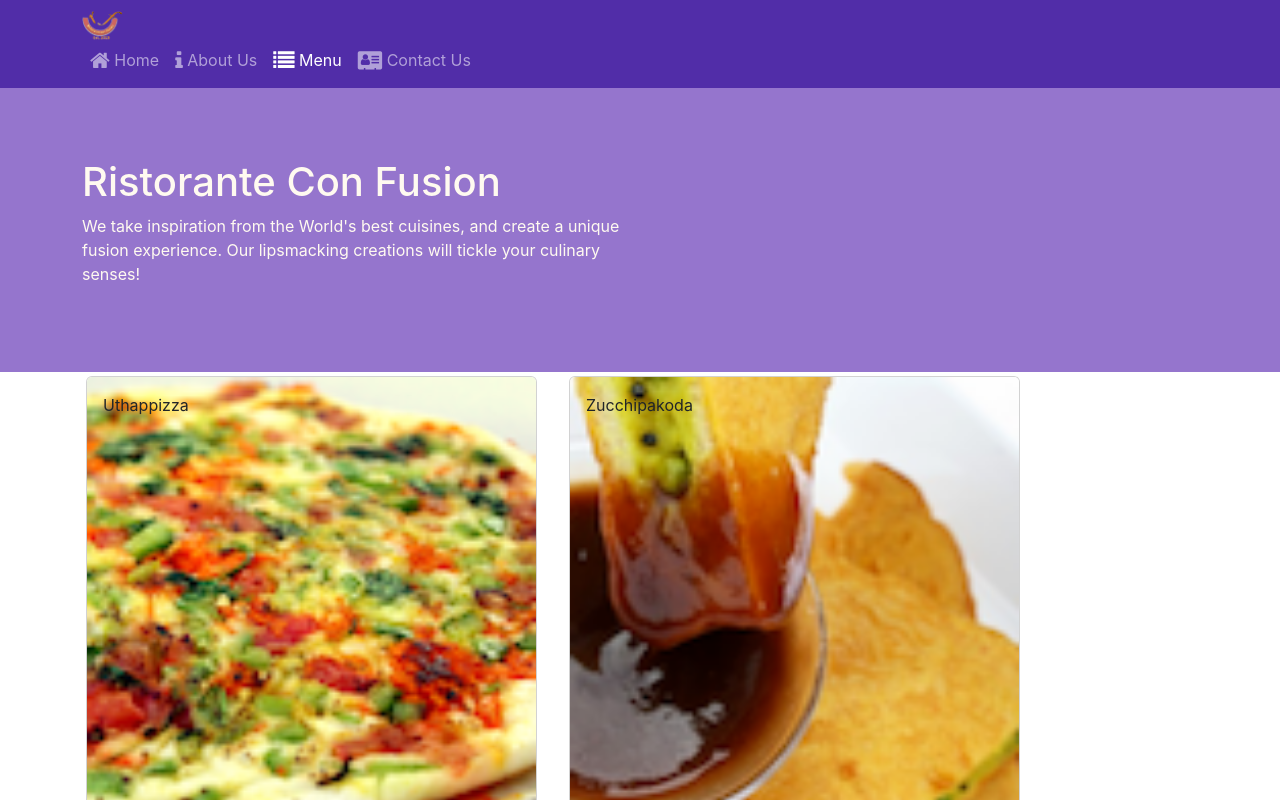
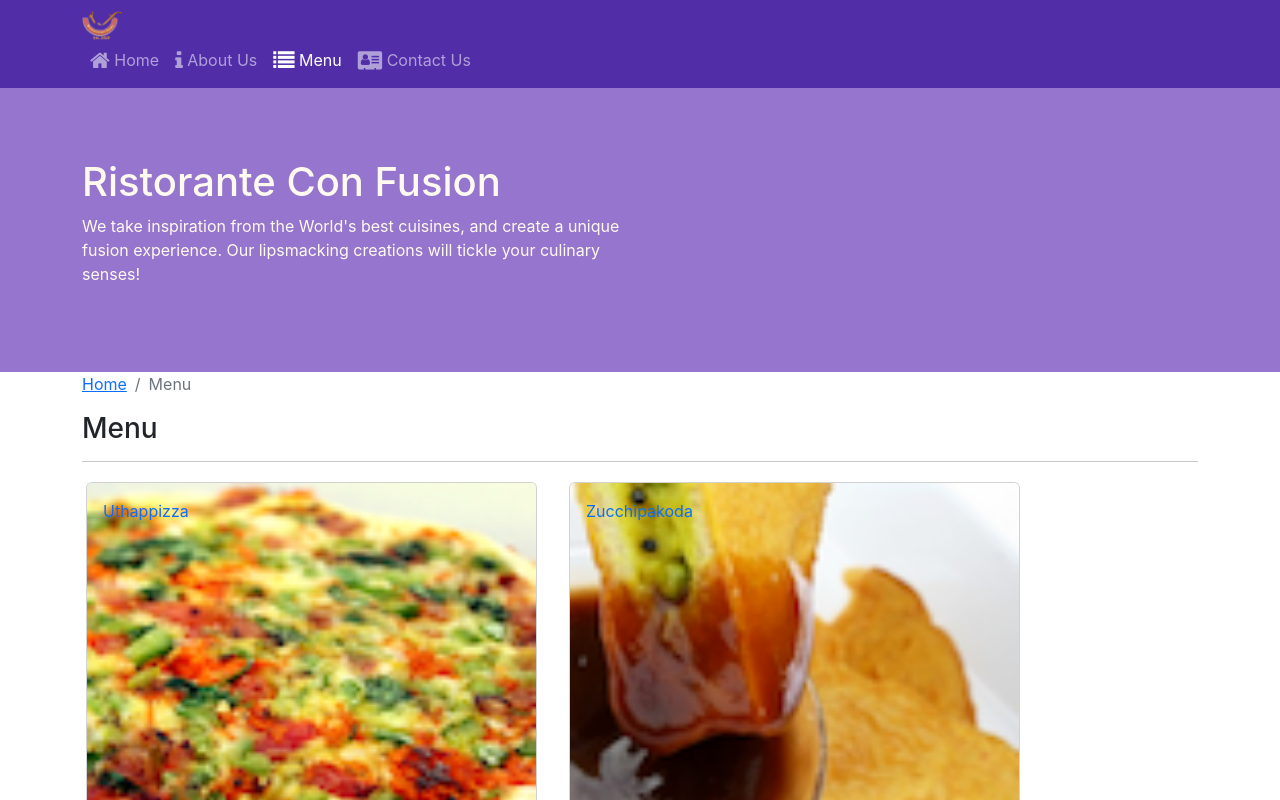
Before and after one commit to k2gutierrez/secondProyect, a React (Create React App) app: page /menu in a window 1280 px wide. Shown: the top 800 px of the page. Built offline with nearby package versions, Linux system fonts and the light colour scheme.

Commit message:
Single Page Applications Part 2

```diff
--- a/package.json
+++ b/package.json
@@ -12,7 +12,7 @@
     "react": "^18.2.0",
     "react-dom": "^18.2.0",
     "react-popper": "^2.3.0",
-    "react-router-dom": "^6.4.3",
+    "react-router-dom": "^4.2.2",
     "react-scripts": "5.0.1",
     "reactstrap": "^9.1.4",
     "web-vitals": "^2.1.4"
--- a/src/components/ContactComponent.js
+++ b/src/components/ContactComponent.js
@@ -1,8 +1,20 @@
 import React from 'react';
+import { Breadcrumb, BreadcrumbItem } from 'reactstrap';
+import { Link } from 'react-router-dom';
 
 function Contact(props) {
     return(
         <div className="container">
+            <div className='row'>
+              <Breadcrumb>
+                <BreadcrumbItem><Link to="/home"> Home</Link></BreadcrumbItem>
+                <BreadcrumbItem active>Contact Us</BreadcrumbItem>
+              </Breadcrumb>
+              <div className='col-12'>
+                <h3>Contact Us</h3>
+                <hr />
+              </div>
+            </div>
             <div className="row row-content">
                 <div className="col-12">
                 <h3>Location Information</h3>
--- a/src/components/DishdetailComponent.js
+++ b/src/components/DishdetailComponent.js
@@ -1,5 +1,6 @@
 import React from 'react';
-import { CardImg, Card, CardText, CardBody, CardTitle } from 'reactstrap';
+import { CardImg, Card, CardText, CardBody, CardTitle, Breadcrumb, BreadcrumbItem } from 'reactstrap';
+import { Link } from 'react-router-dom';
 
 
 
@@ -66,10 +67,20 @@
         }
 
         const dishItem =  <RenderDish dish = {props.dish} />
-        const dishComment = <RenderComments comments={props.dish.comments} />
+        const dishComment = <RenderComments comments={props.comments} />
 
         return (
           <div className="container">
+            <div className='row'>
+              <Breadcrumb>
+                <BreadcrumbItem><Link to="/menu"> Menu</Link></BreadcrumbItem>
+                <BreadcrumbItem active>{props.dish.name}</BreadcrumbItem>
+              </Breadcrumb>
+              <div className='col-12'>
+                <h3>{props.dish.name}</h3>
+                <hr />
+              </div>
+            </div>
             <div className='row'>
               <div className='col-12 col-md m-1'>
                 {dishItem}
--- a/src/components/MainComponent.js
+++ b/src/components/MainComponent.js
@@ -10,7 +10,7 @@
 import { COMMENTS } from '../shared/comments';
 import { PROMOTIONS } from '../shared/promotions';
 import { LEADERS } from '../shared/leaders';
-import { Routes, Route, Navigate } from 'react-router-dom';
+import { Switch, Route, Redirect } from 'react-router-dom';
 
 class Main extends Component {
 
@@ -29,19 +29,35 @@
 
   render() {
 
+    const HomePage = () => {
+      return(
+        <Home dish={this.state.dishes.filter((dish) => dish.featured)[0]}
+              promotion={this.state.promotions.filter((promo) => promo.featured)[0]}
+              leader={this.state.leaders.filter((leader) => leader.featured)[0]}
+        />
+      );
+    }
+
+    const DishWithId = ({match}) => {
+
+      return(
+        <DishDetail dish={this.state.dishes.filter((dish) => dish.id === parseInt(match.params.dishId,10))[0]}
+        comments={this.state.comments.filter((comment) => comment.dishId === parseInt(match.params.dishId,10))}
+        />
+      );
+    }
+
     return (
       <div>
         <Header />
-          <Routes>
-            <Route path="*" element={<Navigate to="/home" />} />
-            <Route path="/home" element={ <Home
-                                            dish={this.state.dishes.filter((dish) => dish.featured)[0]}
-                                            promotion={this.state.promotions.filter((promo) => promo.featured)[0]}
-                                            leader={this.state.leaders.filter((leader) => leader.featured)[0]}
-                                          /> } />
-            <Route exact path="/menu" element={ <Menu dishes={this.state.dishes } /> } />
-            <Route exact path='/contactus' element={ <Contact /> } />
-          </Routes>
+          <Switch>
+            <Route path="/home" component={ HomePage }
+            />
+            <Route exact path="/menu" component={ () => <Menu dishes={this.state.dishes } /> } />
+            <Route path="/menu/:dishId" component={DishWithId} />
+            <Route exact path='/contactus' component={ Contact } />
+            <Redirect to="/home" />
+          </Switch>
         <Footer />
       </div>
     );
--- a/src/components/MenuComponent.js
+++ b/src/components/MenuComponent.js
@@ -1,13 +1,16 @@
 import React from 'react';
-import { Card, CardImg, CardImgOverlay, CardTitle } from 'reactstrap';
+import { Card, CardImg, CardImgOverlay, CardTitle, Breadcrumb, BreadcrumbItem } from 'reactstrap';
+import { Link } from 'react-router-dom';
 
   function RenderMenuItem({ dish, onClick }) {
     return (
-      <Card onClick={() => onClick(dish.id) }>
-        <CardImg width='100%' src={dish.image} alt={dish.name} />
-        <CardImgOverlay>
-          <CardTitle>{dish.name}</CardTitle>
-        </CardImgOverlay>
+      <Card>
+        <Link to={`/menu/${dish.id}`} >
+          <CardImg width='100%' src={dish.image} alt={dish.name} />
+          <CardImgOverlay>
+            <CardTitle>{dish.name}</CardTitle>
+          </CardImgOverlay>
+        </Link>
       </Card>
     );
   }
@@ -16,13 +19,23 @@
     const menu = props.dishes.map((dish) => {
       return (
         <div key={dish.id} className="col-12 col-md-5 m-1">
-          <RenderMenuItem dish={dish} onClick={props.onClick} />
+          <RenderMenuItem dish={dish} />
         </div>
       );
     });
 
     return (
       <div className="container">
+        <div className='row'>
+          <Breadcrumb>
+           <BreadcrumbItem><Link to='/home' >Home</Link></BreadcrumbItem>
+           <BreadcrumbItem active>Menu</BreadcrumbItem>
+          </Breadcrumb>
+          <div className='col-12'>
+            <h3>Menu</h3>
+            <hr />
+          </div>
+        </div>
         <div className="row">
           {menu}
         </div>
```
Also changed, not shown: 1 other file (tests, documents, lock files or other folders).
